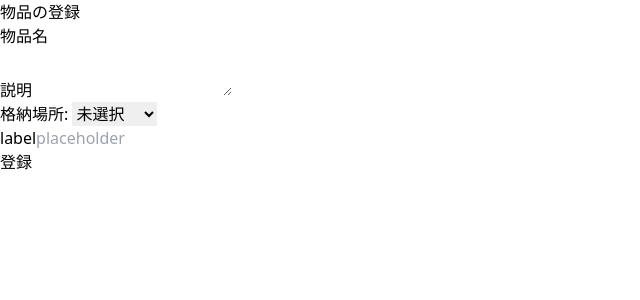
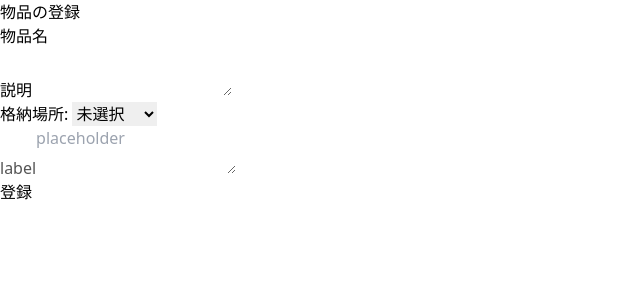
Before and after one commit to sohosai/qr-frontend, a Next.js app: page / in a window 1280 px wide. Shown: the top 300 px of the page, without its empty margins (0-640 px from the left). Built offline with nearby package versions, Linux system fonts and the light colour scheme.

Commit message:
📝 inputからtextareaに変更 labelとtextareaにCSSを追加

```diff
--- a/src/components/TextArea.tsx
+++ b/src/components/TextArea.tsx
@@ -1,21 +1,31 @@
 import React from "react"
+import styled from "styled-components"
 
+//TextProps型の作成
 type TextProps = {
-  label?: string
+  label: string
   text: string
   placeholder: string
   onChange: (value: string) => void
 }
 
 export const TextArea = ({ label, text, placeholder, onChange }: TextProps) => {
+  //StyledLabelにCSSを適用したlabel要素を適用
+  const StyledLabel = styled.label`
+    color: #555555
+  `
+  //StyledTextareaにCSSを適用したtextarea要素を適用
+  const StyledTextarea = styled.textarea`
+    ::placeholder: #C5C5C5
+  `
   return (
-    <label style={{ display: "block" }}>
+    <StyledLabel style={{ display: "block" }}>
       { label }
-      <input
+      <StyledTextarea
         value = {text}
-        onChange = {event => onChange(event.target.value)}
+        onChange = {(event: React.ChangeEvent<HTMLInputElement>) => onChange(event.target.value)}
         placeholder = {placeholder}
         />
-    </label>
+    </StyledLabel>
   );
 }
```
